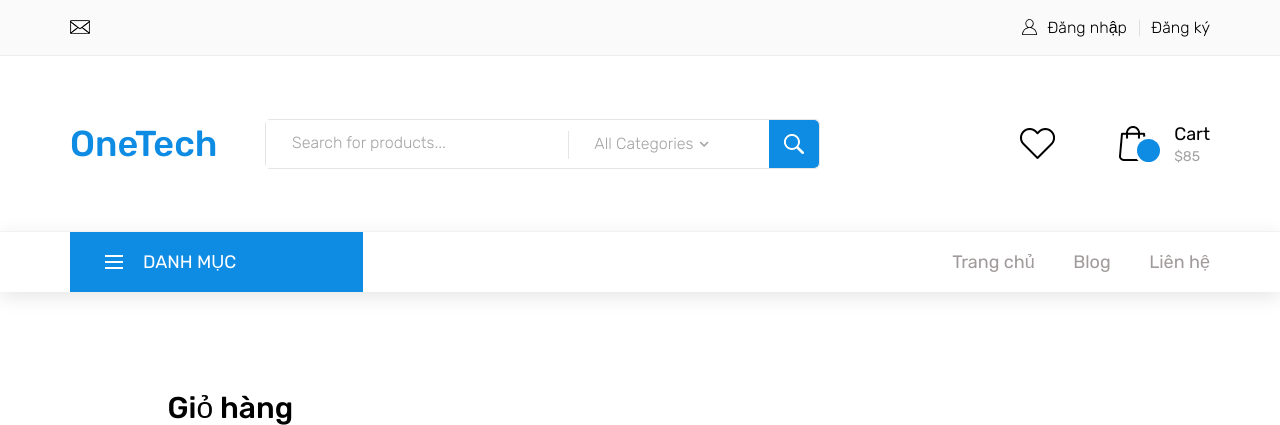
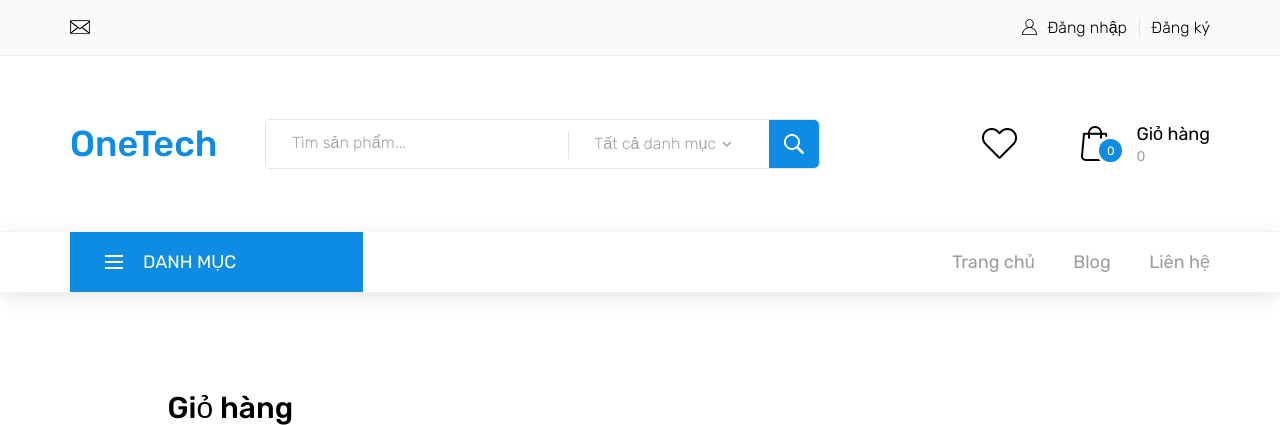
Before and after one commit to sonnhfit/shopping_site_tutorial, a Django app: page /cart/view/ in a window 1280 px wide. Shown: the top 425 px of the page. Run offline with Django 3.2, Linux system fonts and the light colour scheme; data that the repository does not hold is empty; some libraries are stand-ins or nearby versions.

Commit message:
fix navbar không hiển thị ở view cart

```diff
--- a/cart/views.py
+++ b/cart/views.py
@@ -1,10 +1,11 @@
 from django.shortcuts import render
 from django.views import View
 from product import models as product_models
+from core.utils import *
 # Create your views here.
 
 
 class CartView(View):
     def get(self, request):
-        cate = product_models.Category.objects.all()
-        return render(request, 'homepage/cart_view.html',{'categorys': cate })
+        global_data = get_dict_home_page(request.session.session_key)
+        return render(request, 'homepage/cart_view.html',{'global_data': global_data})
--- a/core/utils.py
+++ b/core/utils.py
@@ -6,4 +6,5 @@ from cart.utils import *
 def get_dict_home_page(ss_key):
     cate = Category.objects.all()
     cart_count = get_count_cart(ss_key)
-    return {'categorys': cate, 'cart_count': cart_count}
+    total_price = get_total_price_cart(ss_key)
+    return {'categorys': cate, 'cart_count': cart_count, 'total_price': total_price}
--- a/templates/homepage/navbar.html
+++ b/templates/homepage/navbar.html
@@ -1,3 +1,4 @@
+{% load static %}
 <!-- Header -->
 
 	<header class="header">
@@ -20,7 +21,7 @@
 								<div><a href="{% url 'user:register' %}">Đăng ký</a></div>
 								{% else %}
 									<div>Chào <a href="#">{{ user.username }}</a></div>
-									<div><a href="{% url 'user:login' %}">Đăng xuất</a></div>
+									<div><a href="">Đăng xuất</a></div>
 								{% endif %}
 							</div>
 						</div>
@@ -38,7 +39,7 @@
 					<!-- Logo -->
 					<div class="col-lg-2 col-sm-3 col-3 order-1">
 						<div class="logo_container">
-							<div class="logo"><a href="#">OneTech</a></div>
+							<div class="logo"><a href="{% url 'core:index' %}">OneTech</a></div>
 						</div>
 					</div>
 
@@ -48,22 +49,20 @@
 							<div class="header_search_content">
 								<div class="header_search_form_container">
 									<form action="#" class="header_search_form clearfix">
-										<input type="search" required="required" class="header_search_input" placeholder="Search for products...">
+										<input type="search" required="required" class="header_search_input" placeholder="Tìm sản phẩm...">
 										<div class="custom_dropdown">
 											<div class="custom_dropdown_list">
-												<span class="custom_dropdown_placeholder clc">All Categories</span>
+												<span class="custom_dropdown_placeholder clc">Tất cả danh mục</span>
 												<i class="fas fa-chevron-down"></i>
 												<ul class="custom_list clc">
-													<li><a class="clc" href="#">All Categories</a></li>
-													<li><a class="clc" href="#">Computers</a></li>
-													<li><a class="clc" href="#">Laptops</a></li>
-													<li><a class="clc" href="#">Cameras</a></li>
-													<li><a class="clc" href="#">Hardware</a></li>
-													<li><a class="clc" href="#">Smartphones</a></li>
+													<li><a class="clc" href="#">Tất cả danh mục</a></li>
+													{% for cate_item in global_data.categorys %}
+													<li><a class="clc" href="#">{{ cate_item.title }}</a></li>
+													{% endfor %}
 												</ul>
 											</div>
 										</div>
-										<button type="submit" class="header_search_button trans_300" value="Submit"><img src="images/search.png" alt=""></button>
+										<button type="submit" class="header_search_button trans_300" value="Submit"><img src="{% static 'homepage/images/search.png' %}" alt=""></button>
 									</form>
 								</div>
 							</div>
@@ -88,8 +87,8 @@
 										<div class="cart_count"><span>{{ global_data.cart_count }}</span></div>
 									</div>
 									<div class="cart_content">
-										<div class="cart_text"><a href="#">Cart</a></div>
-										<div class="cart_price">$85</div>
+										<div class="cart_text"><a href="{% url 'cart:view_cart' %}">Giỏ hàng</a></div>
+										<div class="cart_price">{{ global_data.total_price }}</div>
 									</div>
 								</div>
 							</div>
```
